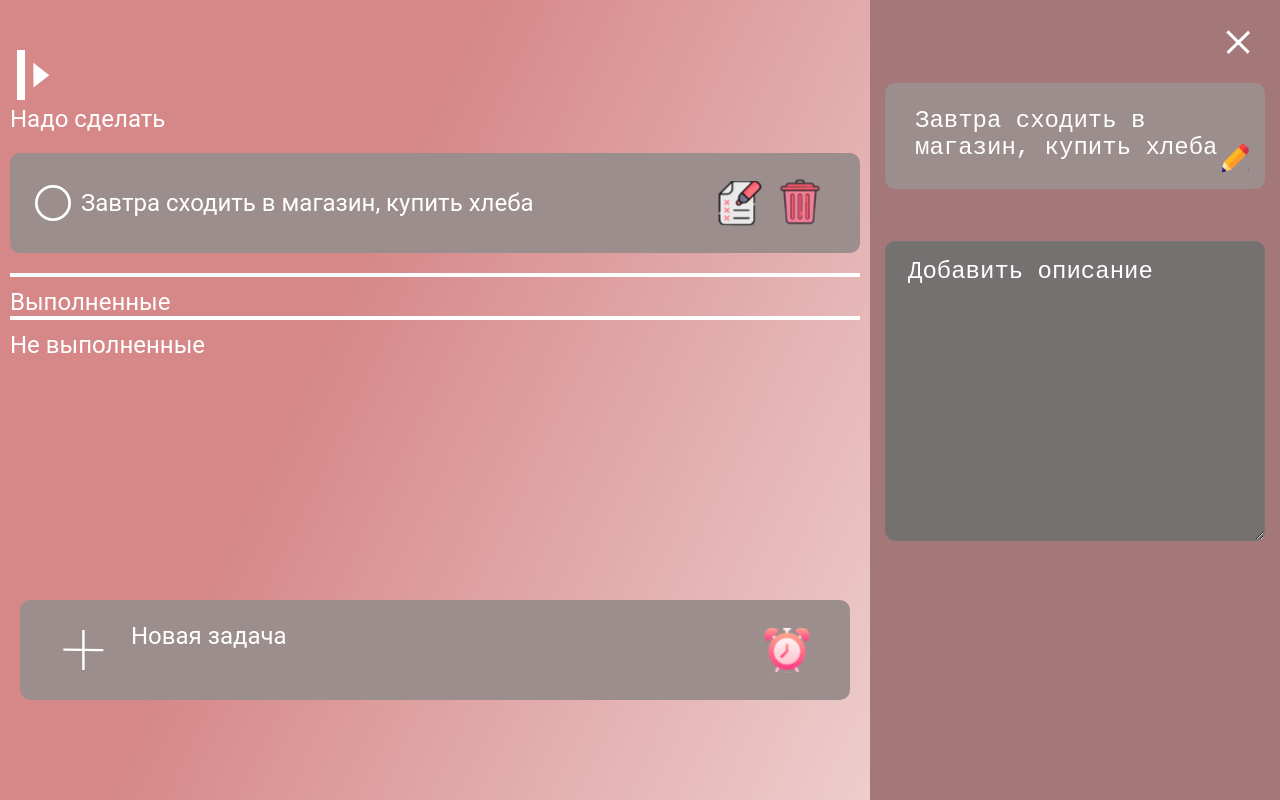
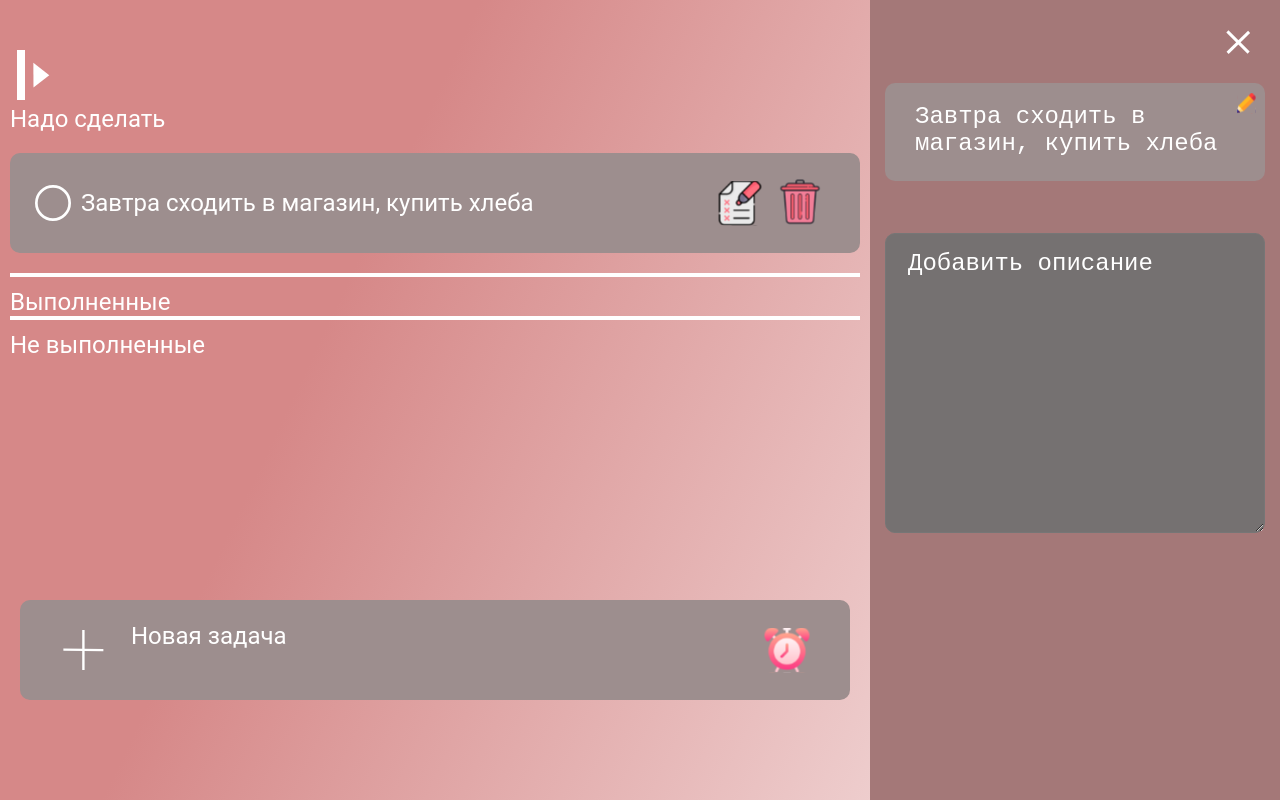
Before and after one commit to Nekitech/todo-frontend, a React (Create React App) app: page / in a window 1280 px wide. Both pictures are taken after a click on the element "Завтра сходить в магазин, купить хлеба". Built offline with nearby package versions, Linux system fonts and the light colour scheme.

Commit message:
done edit description

```diff
--- a/src/components/addTask/AddTask.jsx
+++ b/src/components/addTask/AddTask.jsx
@@ -15,7 +15,9 @@ function AddTask({addT}) {
         const newTask = {
             id: uniqid(),
             text: textArea,
-            status: 'needTodo'
+            status: 'needTodo',
+            date: new Date(),
+            description: '',
         }
         dispatch(setAddTask(newTask))
         setTextArea('')
--- a/src/components/menuTask/MenuTask.jsx
+++ b/src/components/menuTask/MenuTask.jsx
@@ -2,7 +2,7 @@ import React, {useState, useEffect} from 'react';
 import styles from './MenuTask.module.css';
 import {useDispatch, useSelector} from "react-redux";
 import close from '../../img/close_menuTask.svg';
-import {setChangeTextTask, setMenuTaskActive} from "../../redux/actions";
+import {setChangeDescrTask, setChangeTextTask, setMenuTaskActive} from "../../redux/actions";
 import InputTask from "../../UI/inputTask/InputTask";
 import pencil from '../../img/pencil.svg';
 
@@ -14,20 +14,26 @@ function MenuTask(props) {
     const currTaskId = useSelector(state => state.groupsReducer.currTaskId);
     const currGroupId = useSelector(state => state.groupsReducer.currGroupId);
     const groups = useSelector(state => state.groupsReducer.data);
-    const currTask = groups.filter(g => (g.idGroup === currGroupId))[0].tasks.filter(t => t.id === currTaskId)[0] || {};
+    const currTask = groups.filter(g => (g.idGroup === currGroupId))[0]?.tasks.filter(t => t.id === currTaskId)[0] || {};
 
     const [textArea, setTextArea] = useState('');
+    const [descr, setDescr] = useState('');
 
     useEffect(() => {
         setTextArea(currTask.text);
-    }, [currTask.text]);
+        setDescr(currTask.description);
+    }, [currTask.text, currTask.description]);
 
 
     const handleEditTask = () => {
         dispatch(setChangeTextTask(textArea, currTaskId, currGroupId))
         setTextArea(textArea)
-        console.log(textArea)
 
+    }
+
+    const handleEditDescr = () => {
+        dispatch(setChangeDescrTask(descr, currTaskId, currGroupId))
+        setDescr(descr)
     }
     return (
         <div className={(activeMenuTask)
@@ -61,7 +67,22 @@ function MenuTask(props) {
 
                          src={pencil} className={styles.menuTask__pencilIcon} alt={''}/>
                 </div>
-                <textarea placeholder={'Добавить описание'} className={styles.menuTask__editText}></textarea>
+                <textarea
+                    onKeyDown={(event) => {
+                        if (event.key === 'Enter' && descr.match(/\S/g) !== null && descr.length > 0) {
+                            handleEditDescr()
+                            event.preventDefault()
+                        }
+                        else if(event.key === 'Enter' && descr.length === 0) {
+                            event.preventDefault()
+                        }
+                    }}
+                    onChange={(e) => {
+                        setDescr(e.target.value)
+                    }}
+                    value={descr}
+                    placeholder={'Добавить описание'}
+                    className={styles.menuTask__editText}></textarea>
             </div>
             <img onClick={() => {
                 dispatch(setMenuTaskActive(!activeMenuTask))
--- a/src/components/menuTask/MenuTask.module.css
+++ b/src/components/menuTask/MenuTask.module.css
@@ -62,7 +62,7 @@
 }
 .menuTask__inputWrapper {
     max-height: 136px;
-    padding: 24px 30px;
+    padding: 20px 30px;
     background-color: #9D8E8E;
     position: relative;
     border-radius: 10px;
@@ -75,6 +75,7 @@
     border: none;
     resize: none;
     overflow-y: scroll;
+    width: 100%;
 }
 .menuTask__input::-webkit-scrollbar {
     width: 0;
@@ -85,7 +86,8 @@
 }
 .menuTask__pencilIcon {
     position: absolute;
-    bottom: 16px;
-    right: 16px;
+    top: 5px;
+    right: 5px;
     cursor: pointer;
+    transform: scale(0.7);
 }
--- a/src/components/task/Task.jsx
+++ b/src/components/task/Task.jsx
@@ -9,9 +9,8 @@ import {setChangeStatusTask, setCurrTask, setDeleteTask, setMenuTaskActive} from
 
 function Task({draggable, onDragEnd, onDragStart, onDragLeave, onDragOver, onDrop, ...props}) {
     const dispatch = useDispatch();
-    const currTaskId = useSelector(state => state.groupsReducer);
-    console.log(currTaskId);
     const activeMenuTask = useSelector(state => state.menuTaskActiveReducer.activeMenuTask);
+
     return (
         <div
             draggable={draggable}
@@ -40,7 +39,6 @@ function Task({draggable, onDragEnd, onDragStart, onDragLeave, onDragOver, onDro
                            dispatch(setMenuTaskActive(!activeMenuTask))
                            dispatch(setCurrTask(props.task.id))
                        }
-                       console.log(currTaskId)
                    }}
                    className={styles.task__text} style={(props.task.status === 'complete')
                     ? {textDecoration:'line-through'}
--- a/src/redux/groupsReducer.js
+++ b/src/redux/groupsReducer.js
@@ -22,7 +22,6 @@ export function groupsReducer(state = initialState, action) {
             return {currGroupId: action.payload.idGroup, data: [...state.data]}
 
         case SET_CURR_TASK:
-            console.log({...state, currTaskId: action.payload.idTask, data: [...state.data]})
             return {...state, currTaskId: action.payload.idTask, data: [...state.data]}
 
         case ADD_GROUP:
@@ -85,10 +84,9 @@ export function groupsReducer(state = initialState, action) {
         case CHANGE_DESCR_TASK:
             return {...state, data: state.data.map(g => (g.idGroup === action.payload.groupId)
                     ? {...g, tasks: g.tasks.map(t => (t.id === action.payload.taskId)
-                            ? {...t, descr: action.payload.newDescr} : t)}
+                            ? {...t, description: action.payload.newDescr} : t)}
                     : g)}
         case CHANGE_TEXT_TASK:
-            console.log(action.payload)
             return {...state, data: state.data.map(g => (g.idGroup === action.payload.groupId)
                     ? {...g, tasks: g.tasks.map(t => (t.id === action.payload.taskId)
                             ? {...t, text: action.payload.newText} : t)}
```
